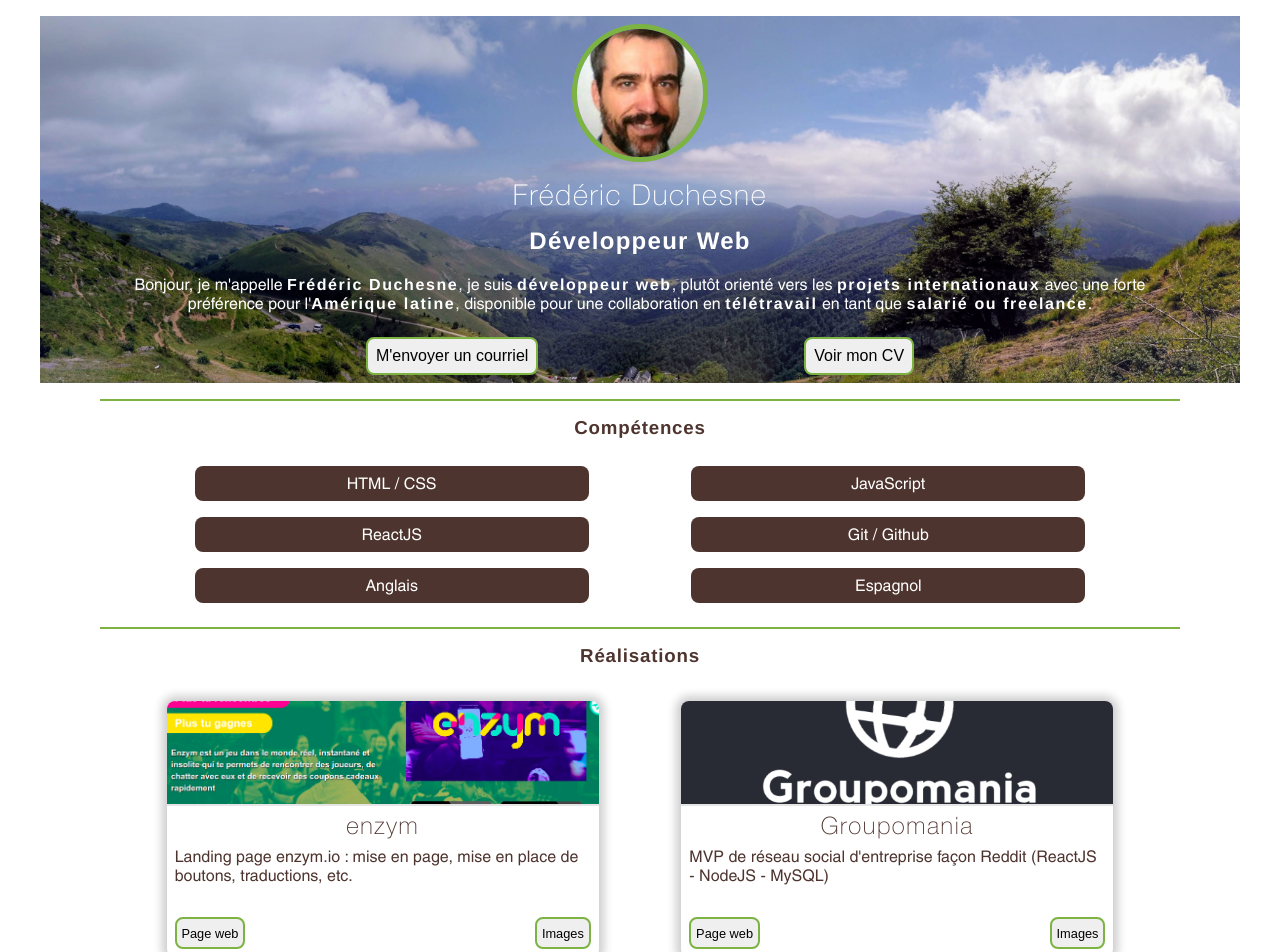
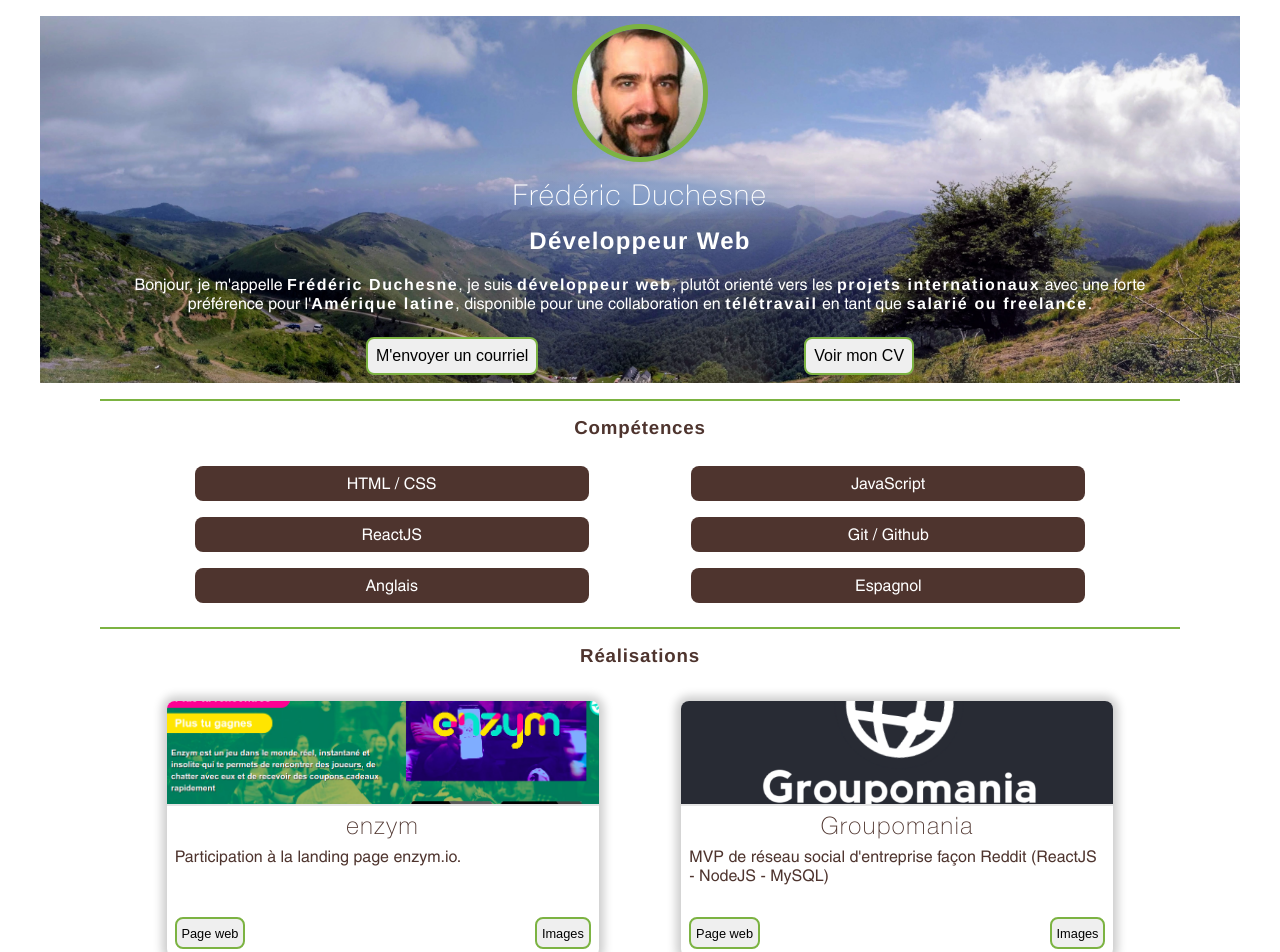
Before and after one commit to Ethnolatin/portfolio, a React (Create React App) app: page / in a window 1280 px wide. Shown: the top 952 px of the page. Built offline with nearby package versions, Linux system fonts and the light colour scheme.

Commit message:
text content adjustment

```diff
--- a/src/components/achievements.js
+++ b/src/components/achievements.js
@@ -5,7 +5,7 @@ const achievements = [
     {
         imgName: 'enzym-welcome.png',
         title: 'enzym',
-        description: 'Landing page enzym.io : mise en page, mise en place de boutons, traductions, etc.',
+        description: 'Participation à la landing page enzym.io.',
         linkUrl: 'https://www.enzym.io',
         imageList: ['enzym-welcome.png', 'enzym-map.png', 'enzym-team.png']
     },
```
